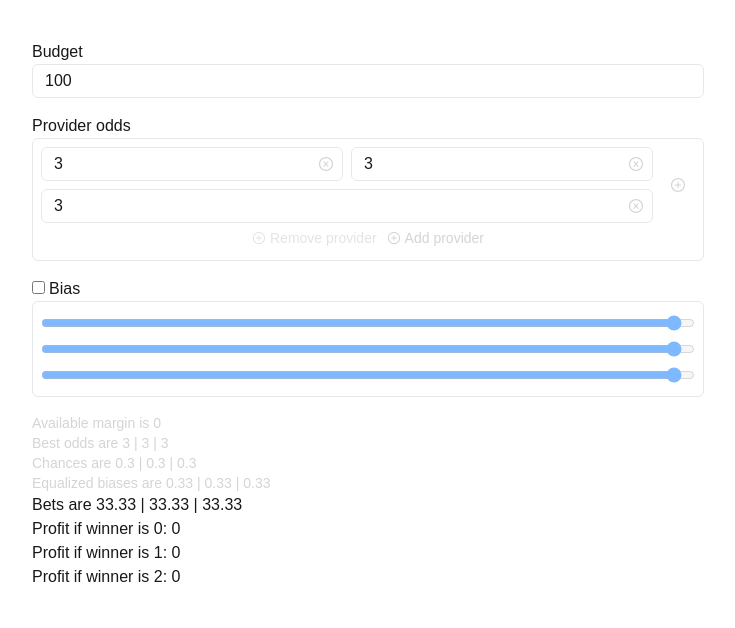
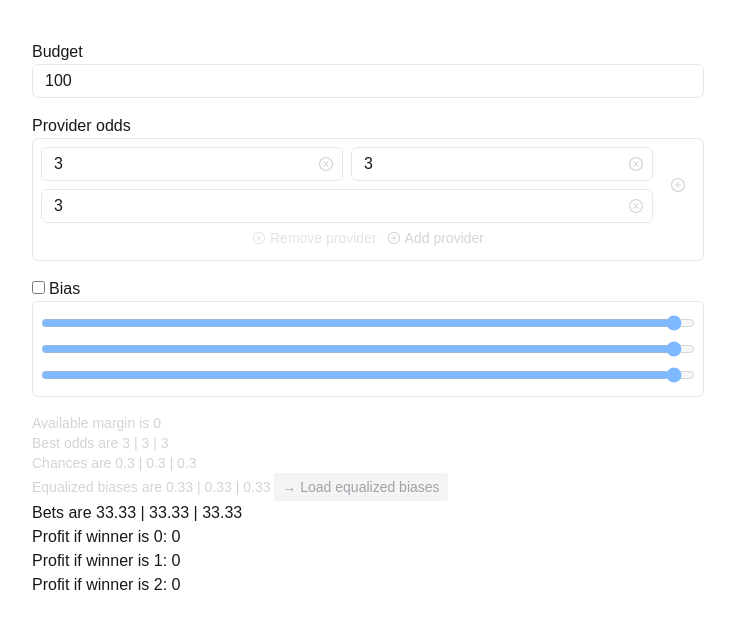
Before and after one commit to nydelic/arbitrage-calculator, a Next.js app: page / in a window 1280 px wide. Shown: the top 628 px of the page, without its empty margins (272-1007 px from the left). Built offline with nearby package versions, Linux system fonts and the light colour scheme.

Commit message:
fix: allow loading equalized biases

```diff
--- a/src/components/arbitrage/ArbitrageCalculations.tsx
+++ b/src/components/arbitrage/ArbitrageCalculations.tsx
@@ -6,7 +6,7 @@ import { useArbitrageFormContext } from "../../hooks/useArbitrageForm";
 interface ArbitrageCalculationsProps {}
 
 function ArbitrageCalculations({}: ArbitrageCalculationsProps) {
-  const { watch } = useArbitrageFormContext();
+  const { watch, setValue } = useArbitrageFormContext();
   const [providedOdds, budget, enableBias, biasConfig] = watch([
     "providedOdds",
     "budget",
@@ -41,6 +41,21 @@ function ArbitrageCalculations({}: ArbitrageCalculationsProps) {
       </p>
       <p className="text-zinc-300 text-sm">
         Equalized biases are {MathRoundList(equalizedBiases, 2).join(" | ")}{" "}
+        <button
+          type="button"
+          className="rounded-sm py-1 px-2 bg-zinc-100 text-zinc-400 hover:text-zinc-500 hover:bg-zinc-200"
+          onClick={(e) => {
+            e.preventDefault();
+            equalizedBiases.forEach((bias, biasIndex) => {
+              setValue(`biasConfig.${biasIndex}`, Math.round(bias * 100), {
+                shouldDirty: true,
+                shouldValidate: true,
+              });
+            });
+          }}
+        >
+          → Load equalized biases
+        </button>
       </p>
       Bets are {MathRoundList(betsToTake, 2).join(" | ")} <br />
       {profits.map((profit, winnerIndex) => (
```
